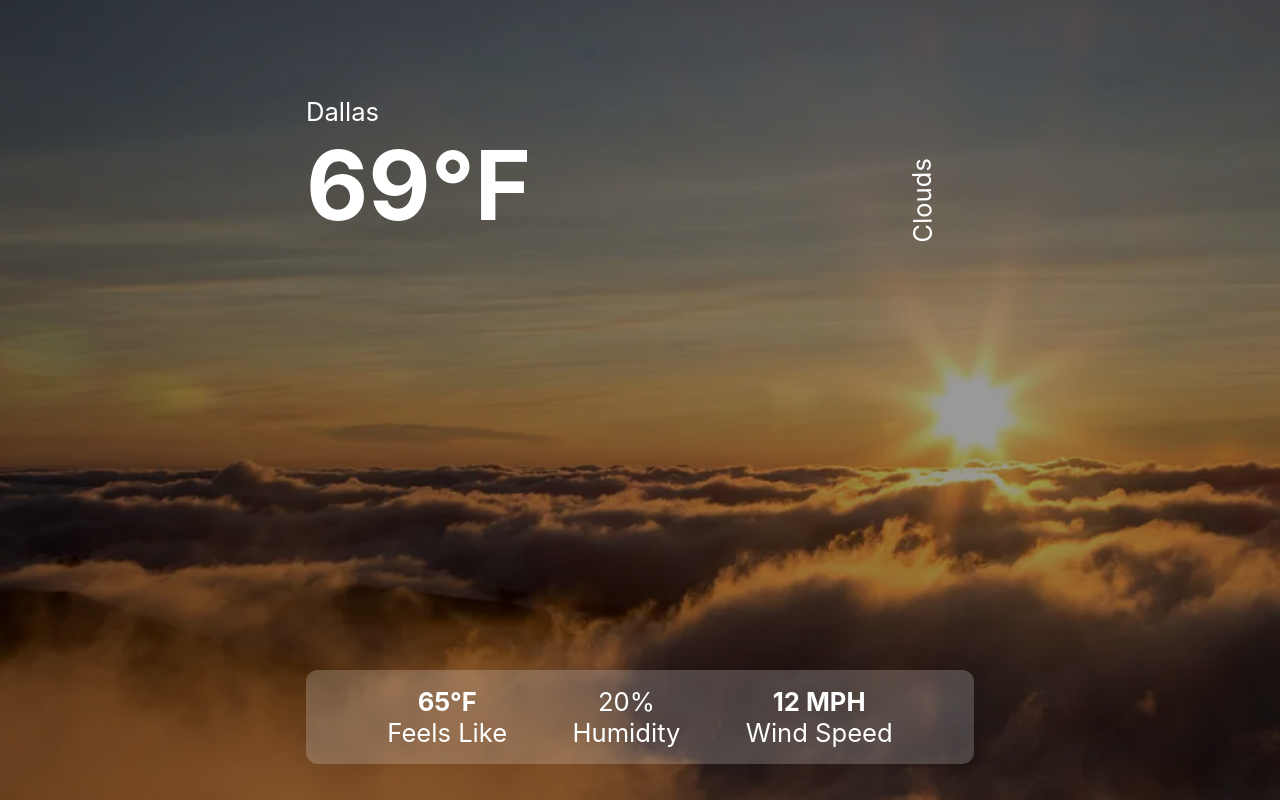
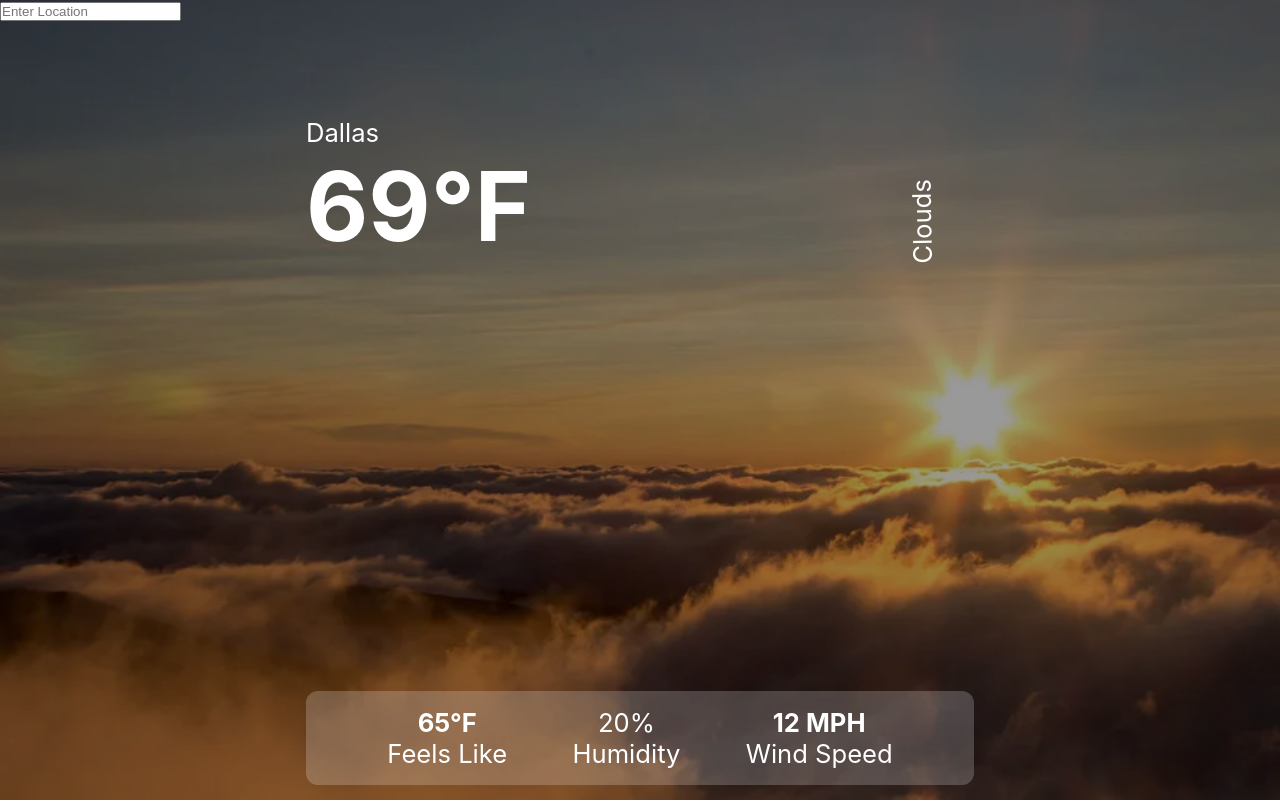
Before and after one commit to nomarolivas/weatherApp, a React (Create React App) app in the folder weatherapp/: page / in a window 1280 px wide. Built offline with nearby package versions, Linux system fonts and the light colour scheme.

Commit message:
Added Search Bar

```diff
--- a/weatherapp/src/App.js
+++ b/weatherapp/src/App.js
@@ -28,6 +28,15 @@ function App() {
 
   return (
     <div className="app">
+      <div className="search">
+        <input
+        value={location}
+        onChange={event => searchLocation(event.target.value)}
+        onKeyPress={searchLocation}
+        placeholder="Enter Location"
+        type="text"/>
+      </div>
+
       <div className="container">
         <div className="top">
           <div className="location">
```
